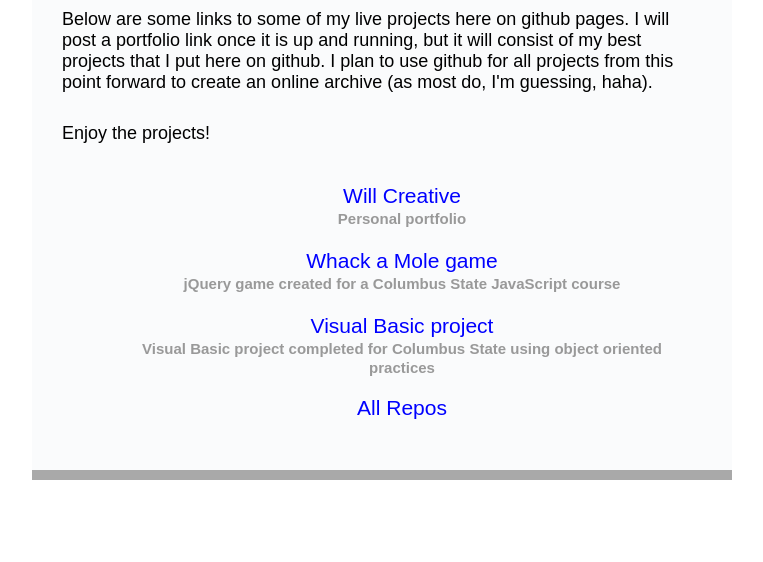
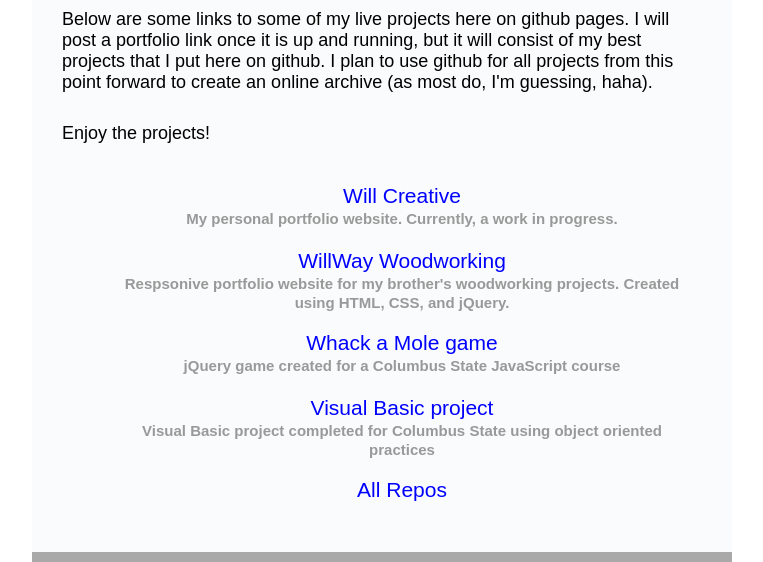
Before and after one commit to derekwilldev/dwilldev.github.io, a plain HTML site: page index.html in a window 1280 px wide. Shown: the part 372-934 px from the top of the page, without its empty margins (258-1021 px from the left). Before the commit the page ends 852 px from the top, so only its background shows below. Drawn offline with Linux system fonts and the light colour scheme.

Commit message:
Update index.html

```diff
--- a/index.html
+++ b/index.html
@@ -85,7 +85,8 @@ li.project-link span {
 	<p class="sign-off">Enjoy the projects!</p>
 
 	<ul class="text-center">
-	<li class="project-link"><a href="https://dwilldev.github.io/willcreative/">Will Creative</a><br><span>Personal portfolio</span></li>
+	<li class="project-link"><a href="https://dwilldev.github.io/willcreative/">Will Creative</a><br><span>My personal portfolio website. Currently, a work in progress.</span></li>
+	<li class="project-link"><a href="https://github.com/dwilldev/csccvbch12b">WillWay Woodworking</a><br><span>Respsonive portfolio website for my brother's woodworking projects. Created using HTML, CSS, and jQuery.</span></li>
 	<li class="project-link"><a href="https://dwilldev.github.io/whack-a-mole">Whack a Mole game</a><br><span>jQuery game created for a Columbus State JavaScript course</span></li>
 	<li class="project-link"><a href="https://github.com/dwilldev/csccvbch12b">Visual Basic project</a><br><span>Visual Basic project completed for Columbus State using object oriented practices</span></li>
 	<li class="project-link"><a href="https://github.com/dwilldev?tab=repositories">All Repos</a></li>
```
